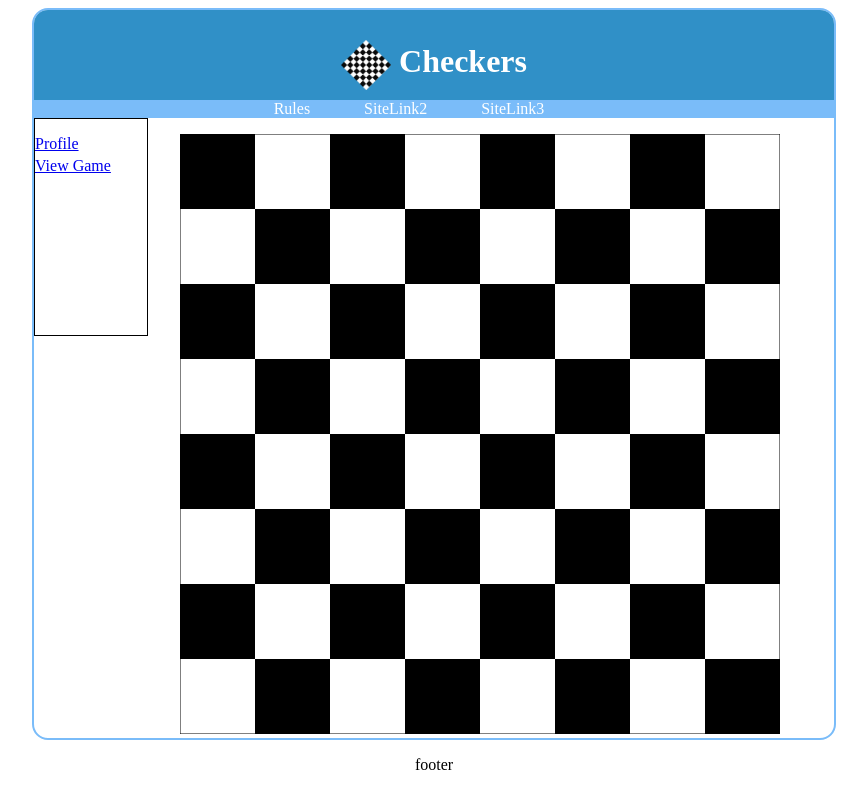
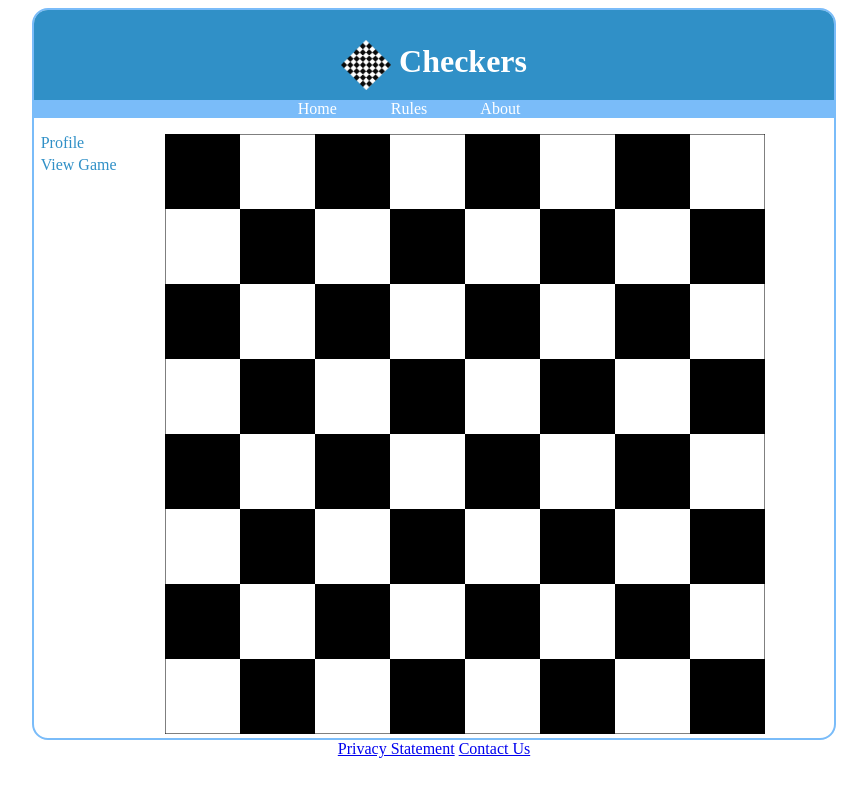
Before and after one commit to harley1011/Checkers-Website, a PHP site: page / in a window 1280 px wide. Shown: the whole page, without its empty margins (206-1073 px from the left). Run offline with PHP 8.4, Linux system fonts and the light colour scheme.

Commit message:
Added  footer section

```diff
--- a/CSS/mainstyle.css
+++ b/CSS/mainstyle.css
@@ -23,7 +23,7 @@ header.banner nav
     white-space: nowrap;
     text-align: center;
 }
-header.banner > nav a:link
+header.banner > nav a
 {
     text-decoration: none;
     color: white;
@@ -42,26 +42,25 @@ section#main
 section#main > nav
 {
     /*background-color: lightgrey; */
-    border: 1px solid black;
     float: left;
-    width: 7em;
+    width: auto;
+    color: black;
+    /*border: 1px black solid;*/
 }
 section#main > nav > ul
 {
     padding-top: 0;
     margin:top: 0;
-    margin-bottom: 10em;
-    padding-left: 1em;
-    padding-right: 1em;
-
+    margin-bottom: auto;
+    margin-right: 1em;
     text-align: center;
     padding-left: 0;
-    padding-right: 2em;
     text-align: left;
     list-style-type: none;
 }
 section#main > nav > ul > li
 {
+    margin-left: 5pt;
     text-align: left;
     margin-bottom: .25em;
 }
@@ -86,3 +85,18 @@ ol#rules
 {
     list-style-type:upper-alpha;
 }
+section#main > nav a
+{
+    text-decoration: none;
+    color: #3090C7;
+}
+section#main > nav a:hover
+{
+    text-decoration: underline
+}
+footer > nav
+{
+    text-align: center;
+    margin-right: auto;
+    margin-left:  auto;
+}
--- a/index.html
+++ b/index.html
@@ -10,15 +10,17 @@
                 <a href="index.html"><img src="images/checkerlogo.png" alt="checker logo" style="vertical-align: middle;" width ="50" height="50"/></a>
                 Checkers
             </section>
-            <nav><a href="rules.html">Rules</a>
-                <a href="#">SiteLink2</a>
-                <a href="#">SiteLink3</a>
+            <nav>
+                <a href="index.html">Home</a>
+                <a href="rules.html">Rules</a>
+                <a href="#">About</a>
             </nav>
         </header>
         <section id="main">
-            <nav><ul>
-                <li><a style="text-align: left" href="#">Profile</a></li>
-                <li><a href="#">View Game</a></li>
+            <nav>
+                <ul>
+                    <li><a href="index.html">Profile</a></li>
+                    <li><a href="index.html">View Game</a></li>
                 </ul>
             </nav>
             <article>
@@ -40,7 +42,10 @@
         </section>
     </div>
     <footer>
-    <p style="text-align: center">footer</p>
+        <nav>
+            <a href="privacy.html">Privacy Statement</a>
+            <a href="contact.html">Contact Us</a>
+        </nav>
     </footer>
 </body>
 </html>
```
Also changed, not shown: rules.html (+15 -11 lines). Lines whose indentation alone changed are shown as unchanged.
